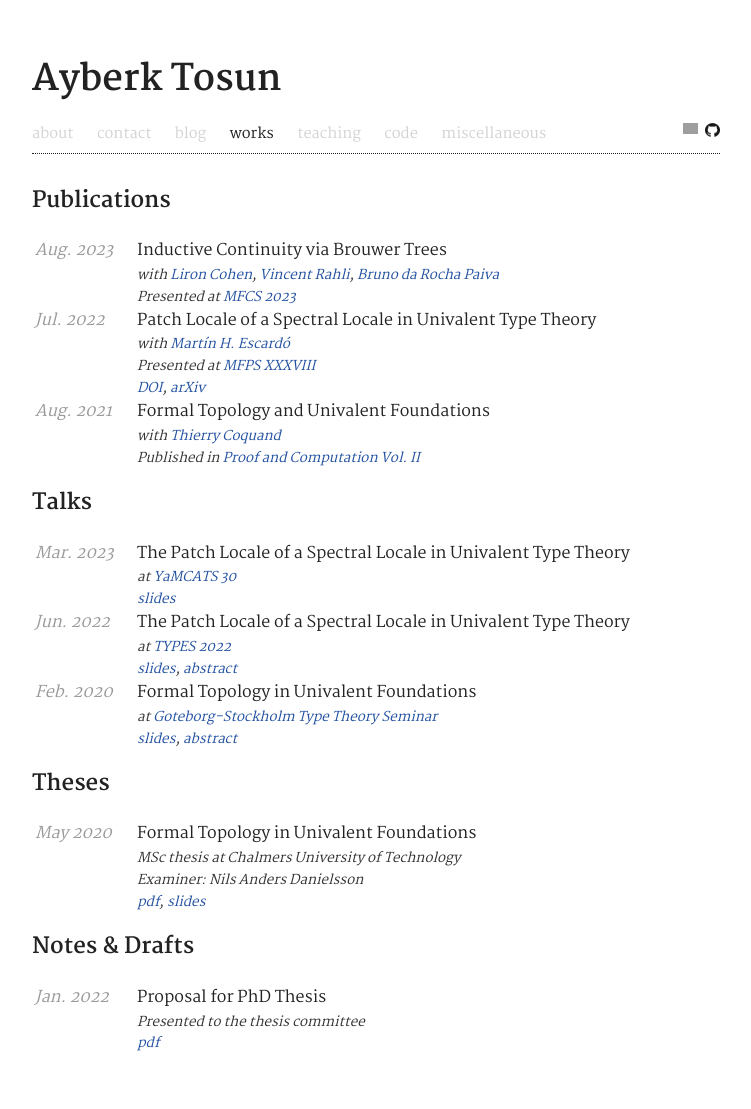
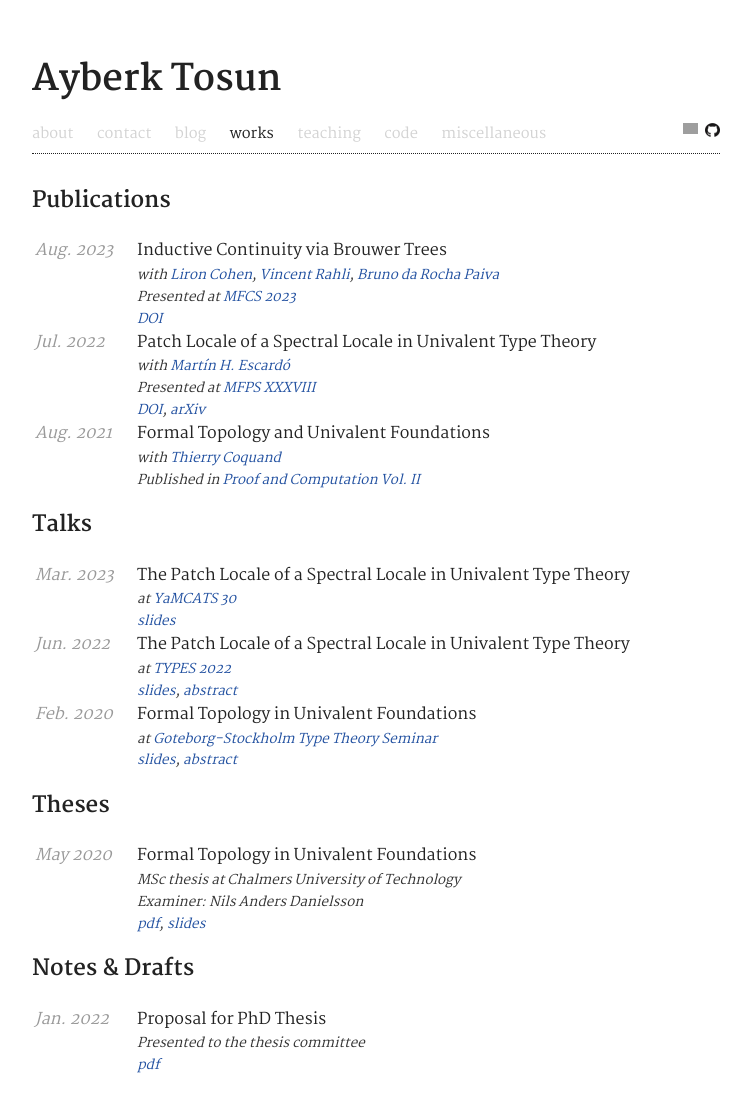
Before and after one commit to ayberkt/homepage, a Jekyll site: the page built from works.md, in a window 1280 px wide. Shown: the whole page, without its empty margins (264-1015 px from the left). Built offline with Jekyll 4.4.1, drawn with Linux system fonts in a browser that asks for light colours; comment, search, counter and statistics services are not loaded; before the commit the page ends 1087 px from its top, so only the background shows below that; grey boxes are pictures that could not be loaded.

Commit message:
Add DOI for the MFCS paper

```diff
--- a/_data/publications.yml
+++ b/_data/publications.yml
@@ -8,6 +8,8 @@
   published-in:
     title: "MFCS 2023"
     link: "https://mfcs2023.labri.fr/"
+  links:
+    - { name: "DOI", url: "https://doi.org/10.4230/LIPIcs.MFCS.2023.37" }
   extra: "Accepted to be presented at MFCS 2023"
 - title: "Patch Locale of a Spectral Locale in Univalent Type Theory"
   date: Jul. 2022
```
